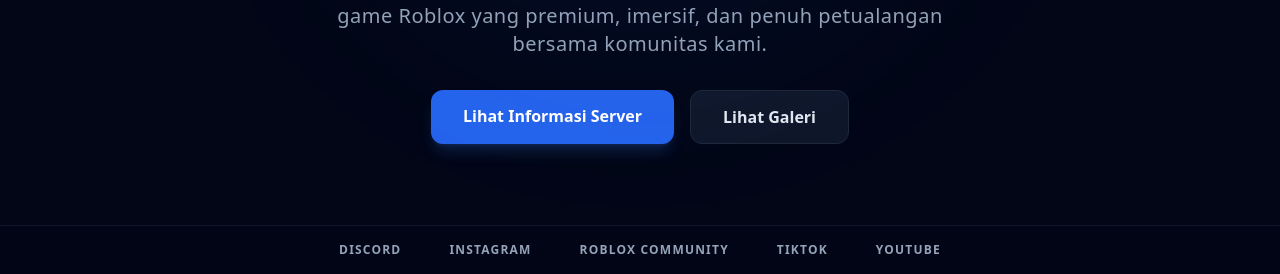
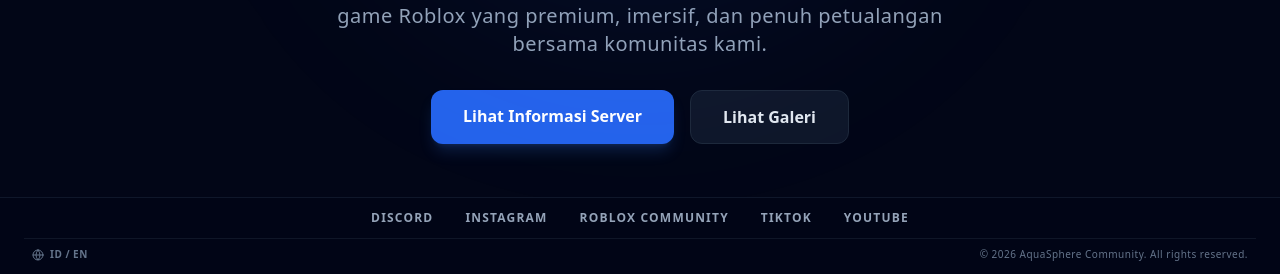
Before and after one commit to brilianix07-sudo/AquaSphere-Web, a website: page public/index.html in a window 1280 px wide. Shown: the part 526-800 px from the top of the page. Drawn offline with nearby package versions, Linux system fonts and the light colour scheme.

Commit message:
Menambahkan copyright dan menu bahasa

```diff
--- a/public/index.html
+++ b/public/index.html
@@ -271,7 +271,8 @@
         </div>
     </section>
 
-    <footer class="fixed bottom-0 left-0 w-full z-50 bg-slate-950/95 border-t border-slate-900 py-4 px-6 flex flex-wrap justify-center items-center gap-4 sm:gap-8 md:gap-12 text-[10px] sm:text-xs font-bold tracking-widest text-slate-400">
+    <footer class="fixed bottom-0 left-0 w-full z-50 bg-slate-950/95 backdrop-blur-md border-t border-slate-900 py-3 px-6 flex flex-col items-center gap-2">
+        <div class="flex flex-wrap justify-center items-center gap-4 sm:gap-8 text-[10px] sm:text-xs font-bold tracking-widest text-slate-400">
             <a href="https://discord.gg/ghHvQjGcq" target="_blank" class="hover:text-blue-400 transition-colors">
                 DISCORD
             </a>
@@ -287,6 +288,18 @@
             <a href="#" class="hover:text-red-500 transition-colors">
                 YOUTUBE
             </a>
+        </div>
+
+        <div class="w-full max-w-7xl flex justify-between items-center text-[9px] sm:text-[10px] text-slate-500 border-t border-slate-800/50 pt-2 mt-1 px-2">
+            <div class="flex items-center gap-1.5 cursor-pointer hover:text-slate-300 transition-colors group">
+                <svg xmlns="http://www.w3.org/2000/svg" width="12" height="12" viewBox="0 0 24 24" fill="none" stroke="currentColor" stroke-width="2" stroke-linecap="round" stroke-linejoin="round" class="group-hover:stroke-blue-400 transition-colors"><circle cx="12" cy="12" r="10"></circle><line x1="2" y1="12" x2="22" y2="12"></line><path d="M12 2a15.3 15.3 0 0 1 4 10 15.3 15.3 0 0 1-4 10 15.3 15.3 0 0 1-4-10 15.3 15.3 0 0 1 4-10z"></path></svg>
+                <span class="font-bold tracking-wider uppercase">ID / EN</span>
+            </div>
+
+            <div class="tracking-wider">
+                &copy; 2026 AquaSphere Community. All rights reserved.
+            </div>
+        </div>
     </footer>
 
     <script>
```
Lines whose indentation alone changed are shown as unchanged.
